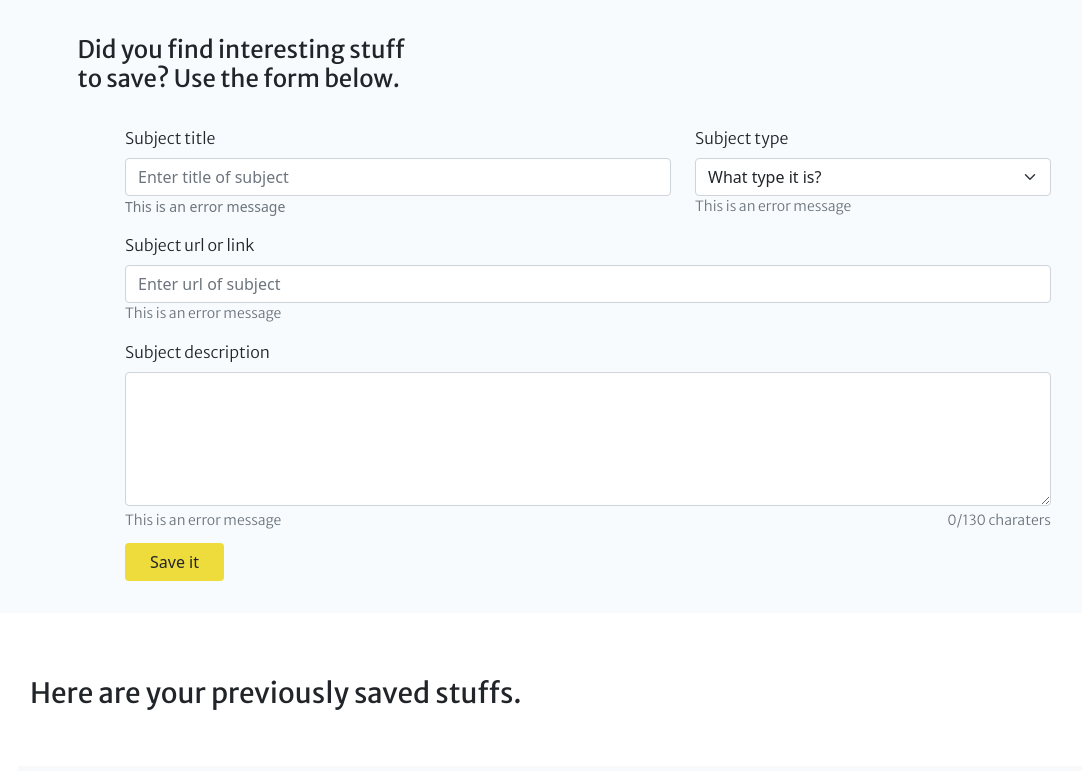
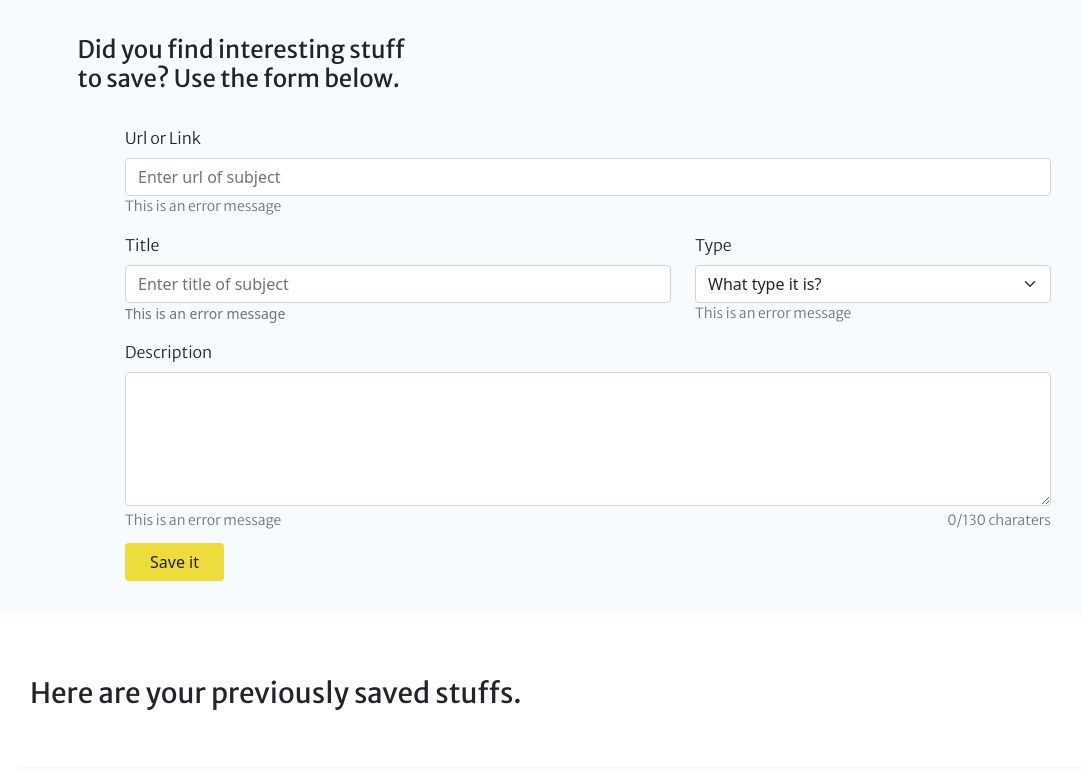
Before and after one commit to wallWrecker/saveIt, a website: page main-app.html in a window 1280 px wide. Shown: the top 771 px of the page, without its empty margins (52-1134 px from the left). Drawn offline with nearby package versions, Linux system fonts and the light colour scheme.

Commit message:
I did remove some example fetch item and also I swapped position the input field of URL to input field of title and select element of types.

```diff
--- a/main-app.html
+++ b/main-app.html
@@ -28,13 +28,23 @@
 							Did you find interesting stuff to save? Use the form below.
 						</h2>
 					</div>
+					<div class="col-10 col-sm-11 col-xl-10 py-2">
+						<label class="form-label thin-label " for="">Url or Link</label>
+						<input
+							id="subject-url"
+							class="form-control"
+							type="text"
+							data-key="url"
+							placeholder="Enter url of subject">
+						<small class="form-text thin-label">This is an error message</small>
+					</div>
 					<div class="col-10 col-sm-6 col-xl-6 py-2">
-						<label class="form-label thin-label" for="">Subject title</label>
+						<label class="form-label thin-label" for="">Title</label>
 						<input id="subject-title" class="form-control" type="text" data-key="title" placeholder="Enter title of subject">
-						<small class="form-text ">This is an error message</small>
+						<small class="form-text">This is an error message</small>
 					</div>
 					<div class="col-10 col-sm-5 col-xl-4 py-2">
-						<label class="form-label thin-label" for="subject-type">Subject type</label>
+						<label class="form-label thin-label" for="subject-type">Type</label>
 						<select
 							id="subject-type"
 							class="form-select"
@@ -48,18 +58,9 @@
 							</select>
 							<small class="form-text thin-label">This is an error message</small>
 					</div>
+
 					<div class="col-10 col-sm-11 col-xl-10 py-2">
-						<label class="form-label thin-label " for="">Subject url or link</label>
-						<input
-							id="subject-url"
-							class="form-control"
-							type="text"
-							data-key="url"
-							placeholder="Enter url of subject">
-						<small class="form-text thin-label">This is an error message</small>
-					</div>
-					<div class="col-10 col-sm-11 col-xl-10 py-2">
-						<label class="form-label thin-label" for="">Subject description</label>
+						<label class="form-label thin-label" for="">Description</label>
 						<textarea name="" id="subject-description" class="form-control" data-key="description" cols="30" rows="5" max-length="130"></textarea>
 						<div class="d-flex justify-content-between">
 							<small class="form-text thin-label">This is an error message</small>
@@ -97,6 +98,8 @@
 		<!-- List of results section -->
 		<div class="row justify-content-center py-3">
 			<!-- These elements out here are only for viewing perspective -->
+			<!-- This wiill be generated using Javascript. -->
+			<!-- This is an example of what the items once they are fetched. -->
 			<div class="col-10 col-sm-5 col-md-4 col-lg-4 bg-light border my-2">
 				<div class="bg-light rounded-1 p-2">
 					<small id="card-subject-type" class=" text-center text-primary p-1 ">Article</small>
```
Lines whose indentation alone changed are shown as unchanged.
